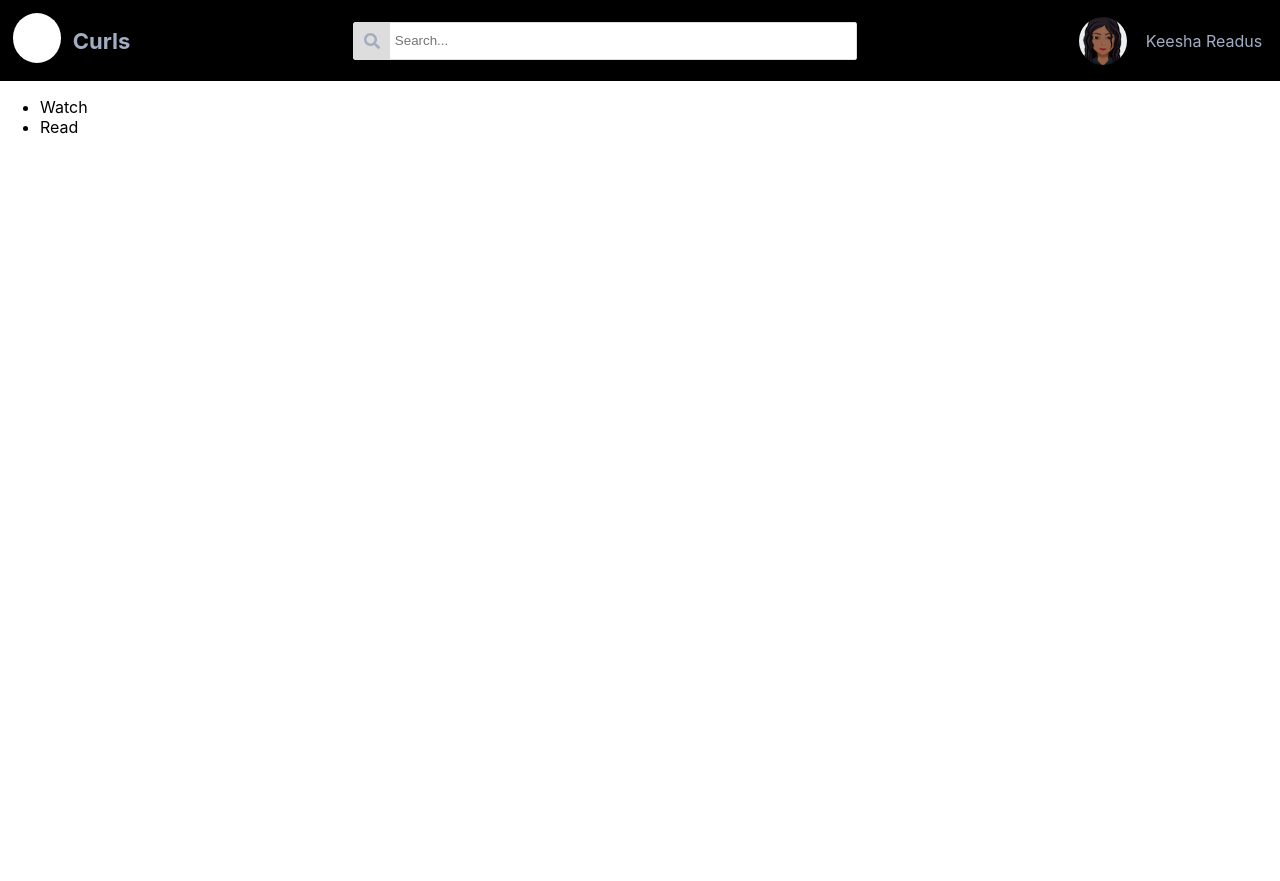
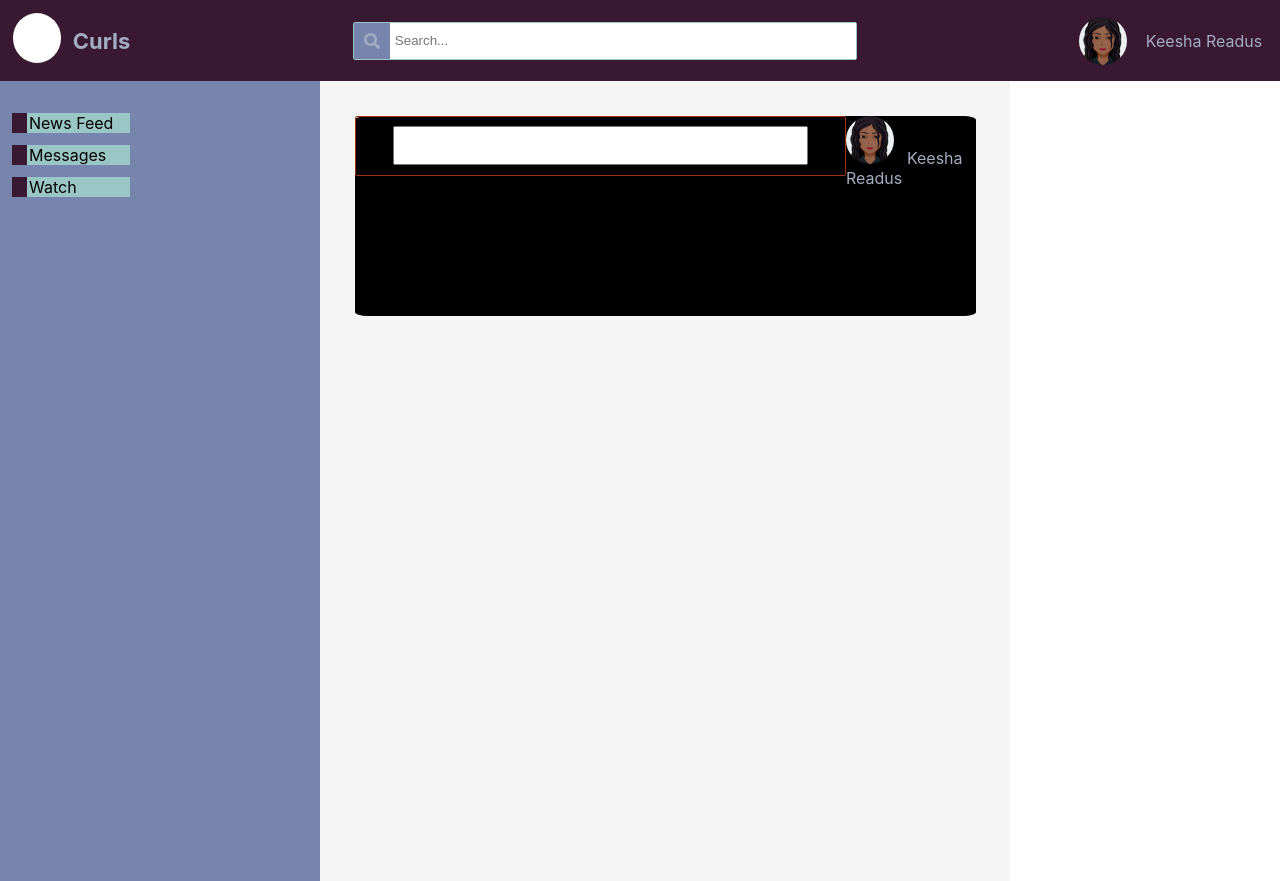
Before and after one commit to kcreadus/Readus_Keesha_PRW, a React (Create React App) app: page / in a window 1280 px wide. Before the commit the page ends 800 px from the top, so only its background shows below. Built offline with nearby package versions, Linux system fonts and the light colour scheme; the HTML template or start-up script is replaced by a standard one.

Commit message:
Form Added

```diff
--- a/src/App.js
+++ b/src/App.js
@@ -1,7 +1,7 @@
-
 import React, { Component } from "react";
 import MyHeader from "./components/header/MyHeader";
 import Navigation from "./components/nav/Navigation";
+import MyForm from "./components/myForm/MyForm";
 
 //ADD IMAGES
 
@@ -11,11 +11,15 @@ class App extends Component {
       <div>
         <MyHeader pgTitle="Curls" placeholder="Search..." />
         <div style={styles.container}>
-      <div style={styles.nav}>
-<Navigation />
+          <Navigation style={styles.nav} />
+          <div style={styles.main}>
+            <MyForm />
           </div>
+          <aside style={styles.ads}>
+
+
+          </aside>
         </div>
-
       </div>
     );
   }
@@ -23,29 +27,28 @@ class App extends Component {
 export default App;
 
 const styles = {
-  container:{
+
+  container: {
     display: 'flex',
     flexDirection: 'row',
-    backgroundColor: "white",
-   height:"100vh,"
+    backgroundColor: 'white',
+    height: '100vh',
+    width: '100vw'
   },
 
-nav:{
-  display: "flex",
+  nav: {
+    display: 'flex',
 
   },
   main: {
-  display: "flex",
-  flex:2
+    display: 'flex',
+    flex: 2
   },
   ads: {
-
     flexDirection: "column",
     alignItems: "center",
     paddingLeft: 20,
     paddingRight: 20,
-  color: "lightgrey"
-
-}
-
-}
+    color: "lightgrey",
+  },
+};
--- a/src/components/header/MyHeader.js
+++ b/src/components/header/MyHeader.js
@@ -33,7 +33,7 @@ export default MyHeader;
 const styles = {
   header: {
     // margin: '1';
-    backgroundColor: "black",
+    backgroundColor: "#391832",
     color: "rgb(163,173,194)",
     display: "flex",
     flexDirection: "row",
@@ -56,7 +56,7 @@ const styles = {
     alignItems: "center",
   },
   searchCont: {
-    border: "1px solid #ddd",
+    border: "1px solid #9AC6C5",
     display: "flex",
     flexDirection: "row",
     borderRadius: "2px",
@@ -85,7 +85,7 @@ const styles = {
 
   },
   searchIcon: {
-    background: "#ddd",
+    background: "#7785AC",
     padding: "10px",
     display: "flex",
     alignItems: "center",
--- /dev/null
+++ b/src/components/myForm/MyForm.js
@@ -0,0 +1,67 @@
+import React from "react";
+import ImageUrl from "../../images/avatar.png"
+import MyAvatar from "../MyAvatar"
+
+const MyForm = (props) => {
+
+return (
+    <div style={styles.formContainer}>
+    <form style={styles.myForm}
+    onSubmit={props.addName}>
+   <div style={styles.postContainer}>
+        <input
+
+        style={styles.input}
+        type="text"
+        placeholder={props.placeholder}
+        />
+     </div>
+     <div>
+     <MyAvatar AvatarIcon={ImageUrl} alt="Avatar" />
+        <span style={styles.span}>Keesha Readus</span>
+         </div>
+    </form>
+    </div>
+  )
+}
+export default MyForm;
+
+const styles = {
+
+ formContainer: {
+  backgroundColor: "whiteSmoke",
+  color: "rgb(163,173,194)",
+  display: "flex",
+  flexDirection: "row",
+width:"75%",
+
+
+ },
+
+
+  myForm: {
+      display: "flex",
+      flexDirection: "row",
+      alignItems: "start",
+      height:"25%",
+      width: "90%",
+      margin: "5%",
+      backgroundColor: "black",
+      color: "rgb(163, 173, 194)",
+      borderRadius: "2%"
+  },
+  postContainer: {
+    border: "1px solid #A3320B",
+    display: "flex",
+    flexDirection: "row",
+    borderRadius: "2px",
+    width: "100%",
+    justifyContent: "center"
+  },
+  input:{
+      padding: "2%",
+      margin: "2%",
+      width: "80%",
+      alignItems: "center"
+  }
+};
--- /dev/null
+++ b/src/components/nav/Navigation.css
@@ -0,0 +1,28 @@
+.menu
+{
+padding: 0px;
+margin: 0px;
+}
+
+.menu ul
+{
+list-style: none;
+padding: 0px;
+margin: 20px 0px;
+text-align: left;
+}
+.menu li
+{
+
+margin: 12px;
+}
+.menu a
+{
+display: block;
+background-color: #9AC6C5;
+color: #000;
+text-decoration: none;
+width: 100%;
+border-left: 15px solid #391832;
+padding-left: 2px;
+}
--- a/src/components/nav/Navigation.js
+++ b/src/components/nav/Navigation.js
@@ -1,21 +1,25 @@
 import React from "react";
+import "./Navigation.css"
 
 function ListItem(props){
-    return <li>{props.value}</li>;
+    return <li><a href="#">{props.value}</a></li>;
 }
 const Navigation = (props) =>{
     const nav =[
-        { id: 1, title: "Watch" },
-        { id: 2, title: "Read" }
+        { id: 1, title: "News Feed" },
+        { id: 2, title: "Messages" },
+        { id: 3, title: "Watch" }
     ];
 
 const navigation = nav.map((navigator) =>
 <ListItem key={navigator.id} value={navigator.title} />
 )
     return(
+        <div class="menu" style={styles.navContainer}>
         <ul>
             {navigation}
         </ul>
+        </div>
     )
 
 
@@ -24,3 +28,14 @@ const navigation = nav.map((navigator) =>
 
 
 export default Navigation;
+
+const styles ={
+    navContainer: {
+    backgroundColor: "#7785AC",
+    color: "rgb(163,173,194)",
+    display: "flex",
+    flexDirection: "row",
+     width:"25%",
+   justifyContent: "left",
+    }
+}
```
Lines whose indentation alone changed are shown as unchanged.
